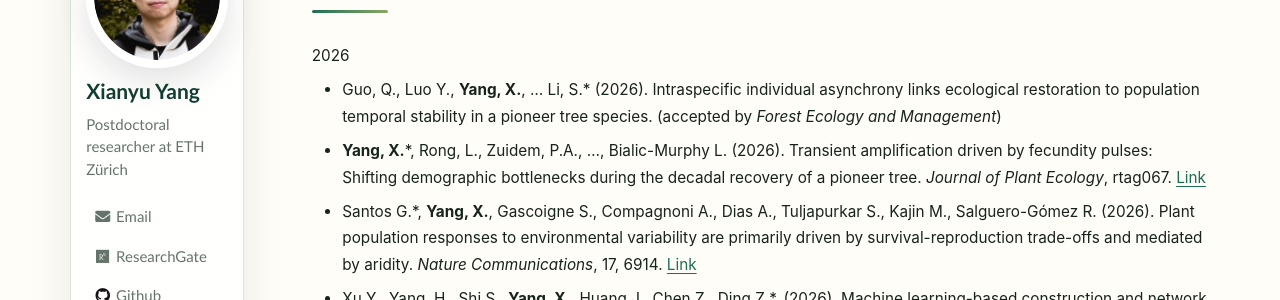
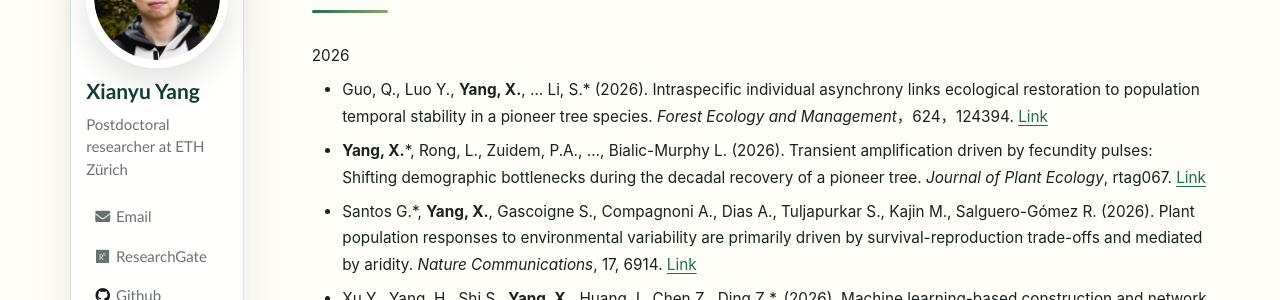
Before and after one commit to Xianyu-Yang/xianyu-yang.github.io, a Jekyll site: the page built from _pages/publications.md, in a window 1280 px wide and 900 px high, scrolled down 998 px. Shown: the part 180-480 px from the top of the window. Built offline with Jekyll 4.4.1, drawn with Linux system fonts in a browser that asks for light colours; some web fonts are replaced.

Commit message:
Update publications.md

```diff
--- a/_pages/publications.md
+++ b/_pages/publications.md
@@ -48,7 +48,7 @@ author_profile: true
 # Peer-Reviewed Publications
 
 2026
--	Guo, Q., Luo Y., **Yang, X.**, ... Li, S.\* (2026). Intraspecific individual asynchrony links ecological restoration to population temporal stability in a pioneer tree species. (accepted by _Forest Ecology and Management_)
+-	Guo, Q., Luo Y., **Yang, X.**, ... Li, S.\* (2026). Intraspecific individual asynchrony links ecological restoration to population temporal stability in a pioneer tree species. _Forest Ecology and Management_，624，124394. [Link](https://www.sciencedirect.com/science/article/pii/S0378112726008923?dgcid=coauthor&__cf_chl_tk=pTrmN9.3OPpeSQ_YDTtKqNDsGkzxe0ZD3nKnlXpPBzE-1793619677-1.0.1.1-eiDHVmWx4hFSpLHP5Oka8SJc7eve7s62goM4xqbGn6A){:target="_blank"}
 
 -	**Yang, X.**\*, Rong, L., Zuidem, P.A., ..., Bialic-Murphy L. (2026). Transient amplification driven by fecundity pulses: Shifting demographic bottlenecks during the decadal recovery of a pioneer tree. _Journal of Plant Ecology_, rtag067. [Link](https://academic.oup.com/jpe/advance-article/doi/10.1093/jpe/rtag067/8586255?utm_source=authortollfreelink&utm_campaign=jpe&utm_medium=email&guestAccessKey=){:target="_blank"}
 
```
